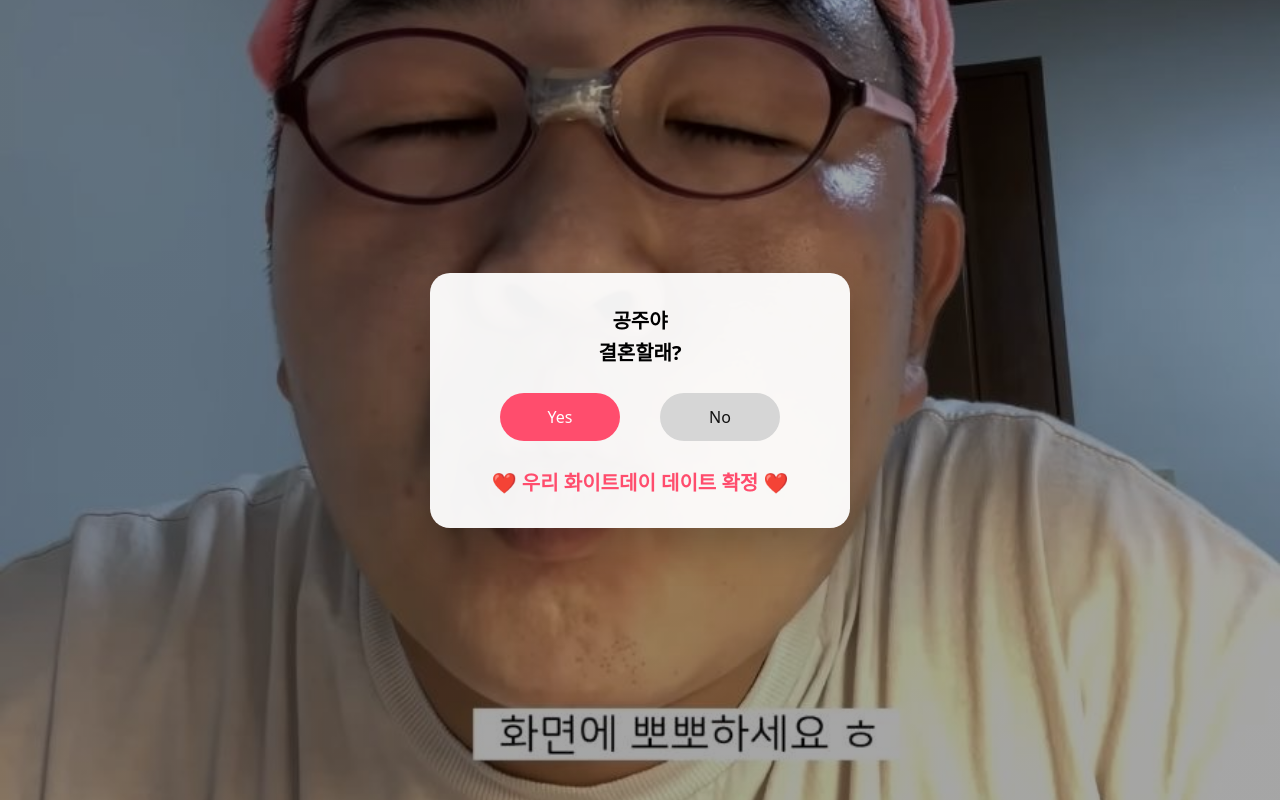
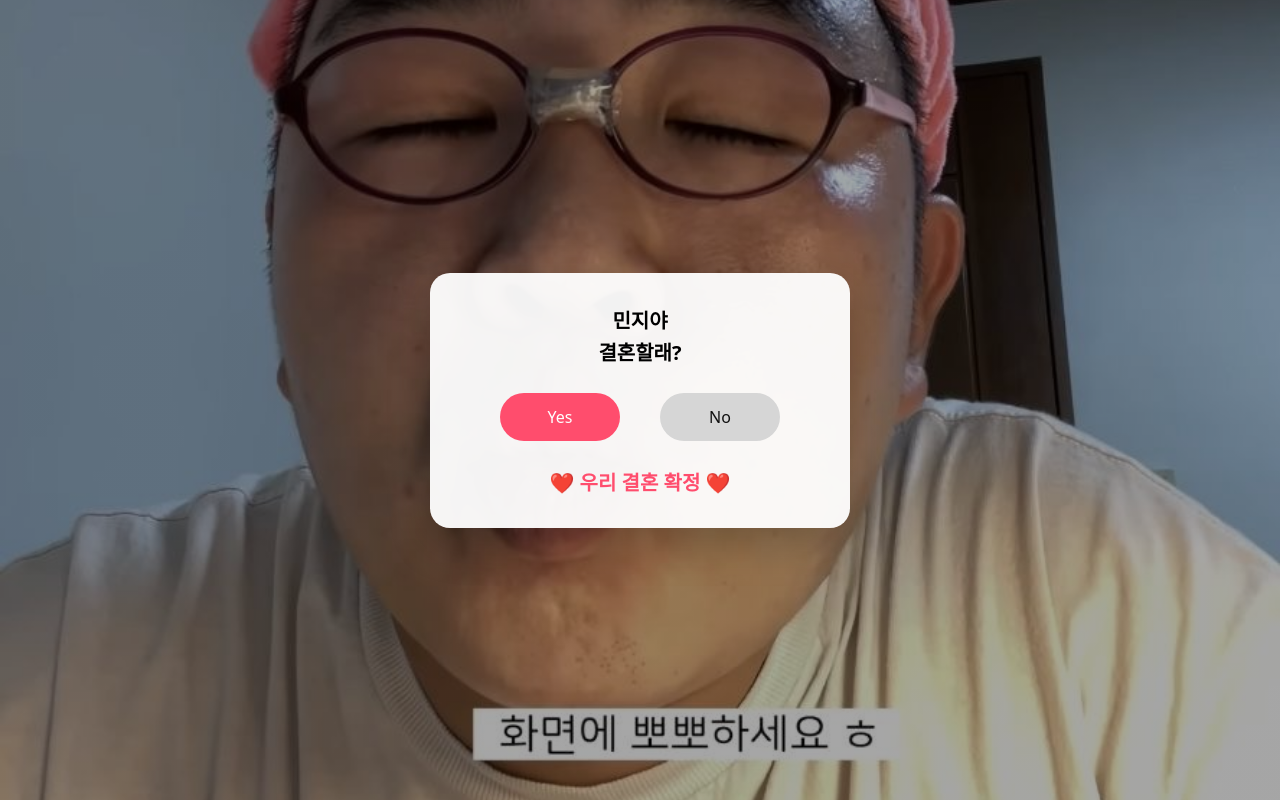
Before and after one commit to ansalsrl0055-beep/whiteday_event, a plain HTML site: page index.html in a window 1280 px wide. Both pictures are taken after a click on the button "Yes". Drawn offline with Linux system fonts and the light colour scheme.

Commit message:
Change event title and text for wedding theme

```diff
--- a/index.html
+++ b/index.html
@@ -3,7 +3,7 @@
 <head>
 <meta charset="UTF-8" />
 <meta name="viewport" content="width=device-width, initial-scale=1.0" />
-<title>화이트데이 이벤트</title>
+<title>외박 이벤트</title>
 
 <style>
 * { box-sizing: border-box; }
@@ -101,7 +101,7 @@ h1{
 <body>
   <div class="card">
     <h1>
-      공주야<br>
+      민지야<br>
       결혼할래?
     </h1>
 
@@ -110,7 +110,7 @@ h1{
       <button class="btn no" id="noBtn" type="button">No</button>
     </div>
 
-    <div class="result" id="result">❤️ 우리 화이트데이 데이트 확정 ❤️</div>
+    <div class="result" id="result">❤️ 우리 결혼 확정 ❤️</div>
   </div>
 
 <script>
```
